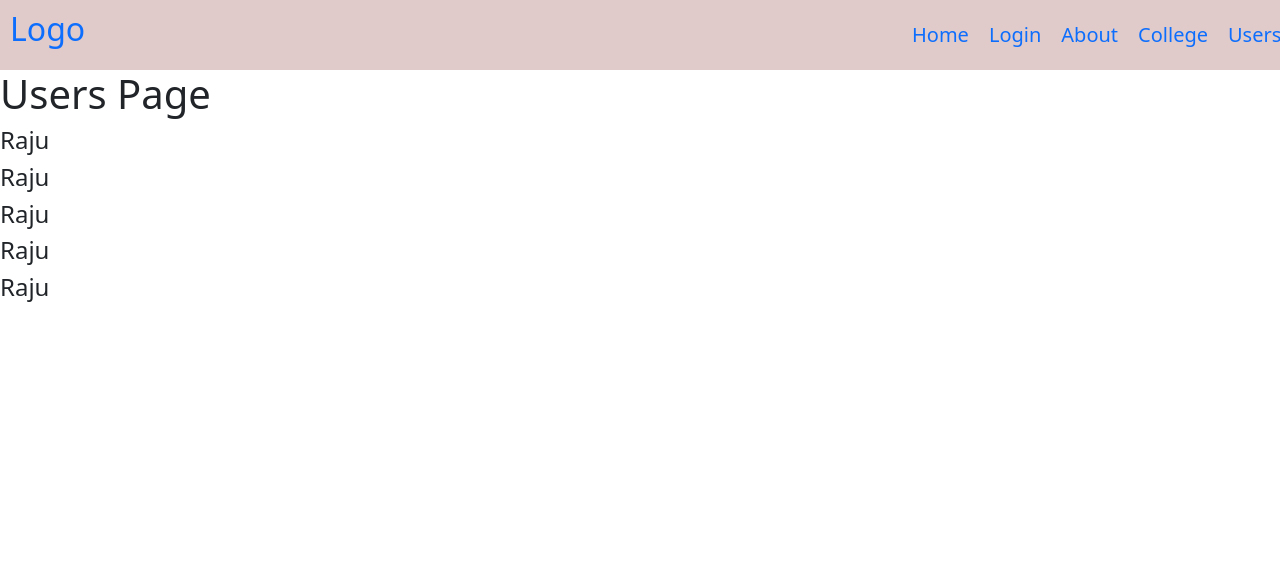
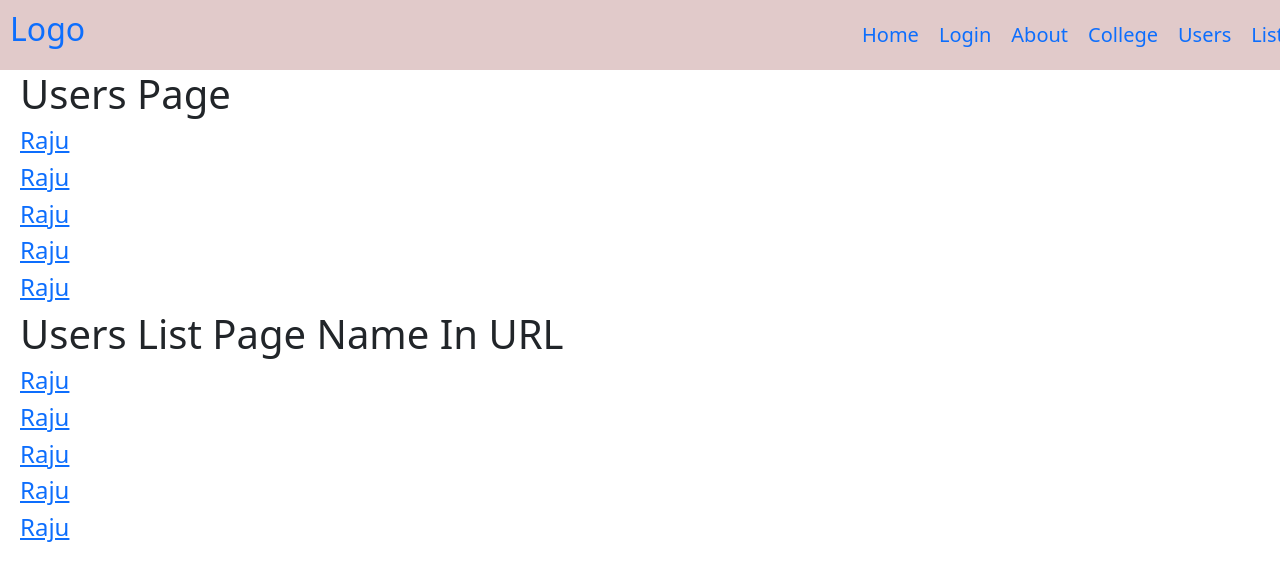
Before and after one commit to raju15022004/React_coder, a React (Vite) app in the folder react_coder/: page /users in a window 1280 px wide. Shown: the top 580 px of the page. Built offline with nearby package versions, Linux system fonts and the light colour scheme.

Commit message:
users,jsx

```diff
--- a/react_coder/src/App.jsx
+++ b/react_coder/src/App.jsx
@@ -10,16 +10,21 @@ import Student from "./Student";
 import Department from "./Department";
 import Details from "./Details";
 import Users from "./Users";
+import UserDeatils from "./UserDeatails";
 
 function App() {
   return (
     <Routes>
       <Route element={<NavBar />}>
-        <Route path="/users" element={<Users />} />
+        <Route path="/users/list?" element={<Users />} />
         <Route path="/" element={<Home />} />
         <Route path="/about" element={<About />} />
         <Route path="/login" element={<Login />} />
+
+        <Route path="/users/:id/:name?" element={<UserDeatils/>}/>
       </Route>
+
+
 
       <Route path="/college" element={<College />}>
         <Route index element={<Student />} />
--- a/react_coder/src/NavBar.jsx
+++ b/react_coder/src/NavBar.jsx
@@ -42,6 +42,12 @@ function NavBar() {
                 Users
               </Link>
             </li>
+
+            <li>
+              <Link className="link" to="/users/list">
+                List
+              </Link>
+            </li>
           </ul>
         </div>
       </div>
--- /dev/null
+++ b/react_coder/src/UserDeatails.jsx
@@ -0,0 +1,18 @@
+import { Link, useParams } from "react-router";
+
+function UserDeatils() {
+
+  const paramsData=useParams();
+  console.log(paramsData.id);
+
+  return (
+    <div style={{marginLeft:20}}>
+    <h1>Users Deatils</h1>
+    <h2>User id is:{paramsData.id}</h2>
+    <h3><Link to="/users">Back</Link></h3>
+    </div>
+  );
+
+}
+
+export default UserDeatils;
--- a/react_coder/src/Users.jsx
+++ b/react_coder/src/Users.jsx
@@ -1,3 +1,5 @@
+import { Link } from "react-router";
+
 function Users() {
   const userData=[
     {id:1,name:'Raju'},
@@ -7,12 +9,21 @@ function Users() {
     {id:5,name:'Raju'},
   ]
   return (
-    <div>
+    <div style={{marginLeft:20}}>
     <h1>Users Page</h1>
     {
       userData.map((item)=>(
         <div>
-          <h4>{item.name}</h4>
+          <h4><Link to={"/users/"+item.id}>{item.name}</Link></h4>
+        </div>
+      ))
+    }
+
+     <h1>Users List Page Name In URL</h1>
+    {
+      userData.map((item)=>(
+        <div>
+          <h4><Link to={"/users/"+item.id+"/"+item.name}>{item.name}</Link></h4>
         </div>
       ))
     }
--- a/react_coder/src/header.css
+++ b/react_coder/src/header.css
@@ -14,7 +14,7 @@ body{
   list-style-type: none;
   margin: auto;
   justify-content: space-around;
-  width: 400px;
+  width: 450px;
 }
 .header ul li{
   padding: 10px;
```
